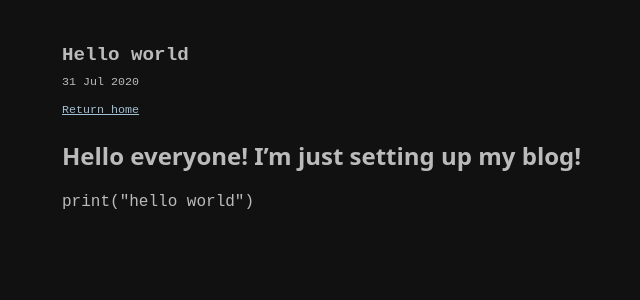
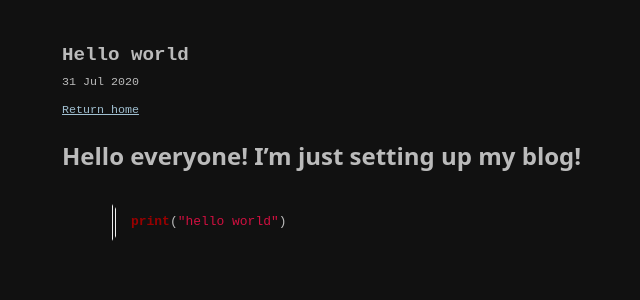
Before and after one commit to nefkst/My-Personal-Blog, a Jekyll site: the page built from _posts/2013-04-14-hello-world.md, in a window 1280 px wide. Shown: the top 300 px of the page, without its empty margins (228-868 px from the left). Built offline with Jekyll 4.4.1, drawn with Linux system fonts in a browser that asks for light colours.

Commit message:
Update default.html

```diff
--- a/_layouts/default.html
+++ b/_layouts/default.html
@@ -7,6 +7,7 @@
     <link rel="shortcut icon" href="/assets/fav.png">
     <link rel="shortcut icon" href="/assets/fav.svg">
     <link href="/assets/new.css" rel="stylesheet" type="text/css">
+    <link href="/assets/syntax.css" rel="stylesheet" type="text/css">
     {% if page.date %}
       <meta content="{{ site.url }}{{ page.url }}" property="og:url">
       <meta content="{{ page.content | strip_html | strip_newlines | truncate: 120 }}" name="description">
```
